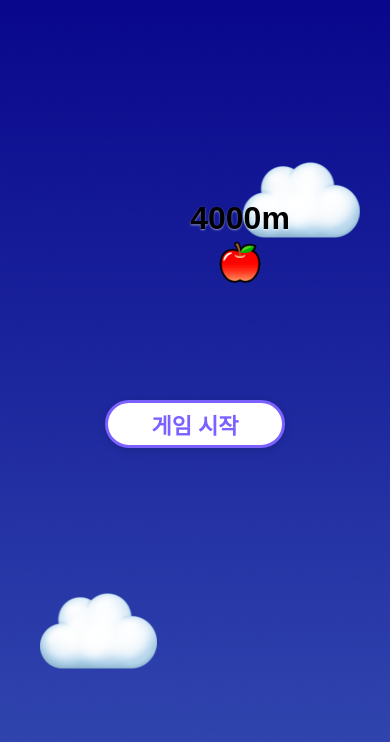
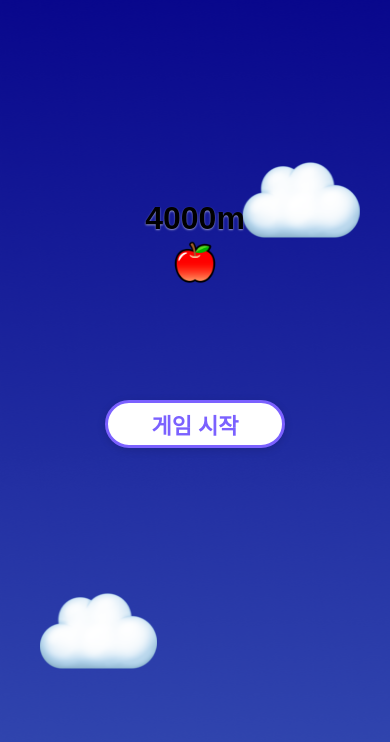
Before and after one commit to whdjh/Rapportlabs, a Next.js app: page / in a window 390 px wide. Shown: the top 742 px of the page. Built offline with nearby package versions, Linux system fonts and the light colour scheme.

Commit message:
feat: 사과 중앙정렬 innerWidth 활용

```diff
--- a/src/pages/index.tsx
+++ b/src/pages/index.tsx
@@ -16,7 +16,7 @@ const METRIC = {
 type GameState = 'ready' | 'playing' | 'success' | 'fail'
 
 export default function Home() {
-  const { innerHeight } = useInnerSize()
+  const { innerHeight, innerWidth } = useInnerSize()
 
   const [gameState, setGameState] = useState<GameState>('ready')
   const [isFalling, setIsFalling] = useState<boolean>(false)
@@ -28,7 +28,7 @@ export default function Home() {
 
   const finishLineY = METRIC.BG_HEIGHT - METRIC.FINISH_LINE_HEIGHT - METRIC.FINISH_LINE_MB
 
-  const appleX = (METRIC.CONTAINER_WIDTH - METRIC.APPLE_SIZE) / 2
+  const appleX = (Math.min(innerWidth || METRIC.CONTAINER_WIDTH, METRIC.CONTAINER_WIDTH) - METRIC.APPLE_SIZE) / 2
   const appleY = finishLineY - distance - METRIC.APPLE_SIZE
 
   // 사과가 항상 화면 중앙(appleScreenY)에 오도록 월드 전체를 카메라 이동
@@ -155,8 +155,7 @@ export default function Home() {
             position: 'absolute',
             left: 0,
             top: 0,
-            width: '100vw',
-            maxWidth: 480,
+            width: Math.min(innerWidth || METRIC.CONTAINER_WIDTH, METRIC.CONTAINER_WIDTH),
             height: METRIC.BG_HEIGHT,
             transform: cameraYSpring.y.to(y => `translateY(${y}px)`),
             willChange: 'transform',
@@ -173,8 +172,7 @@ export default function Home() {
               position: 'absolute',
               left: 0,
               top: 0,
-              width: '100vw',
-              maxWidth: 480,
+              width: Math.min(innerWidth || METRIC.CONTAINER_WIDTH, METRIC.CONTAINER_WIDTH),
               height: '100%',
               objectFit: 'fill',
               userSelect: 'none',
@@ -189,8 +187,7 @@ export default function Home() {
               position: 'absolute',
               left: 0,
               top: finishLineY,
-              width: '100vw',
-              maxWidth: 480,
+              width: Math.min(innerWidth || METRIC.CONTAINER_WIDTH, METRIC.CONTAINER_WIDTH),
               height: METRIC.FINISH_LINE_HEIGHT,
               backgroundColor: '#EC083F',
               zIndex: 2,
```
Also changed, not shown: 1 other file (tests, documents, lock files or other folders).
